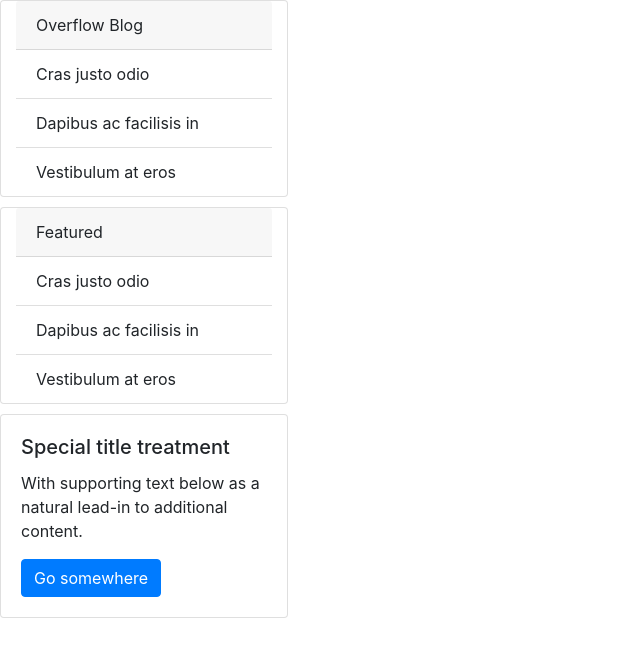
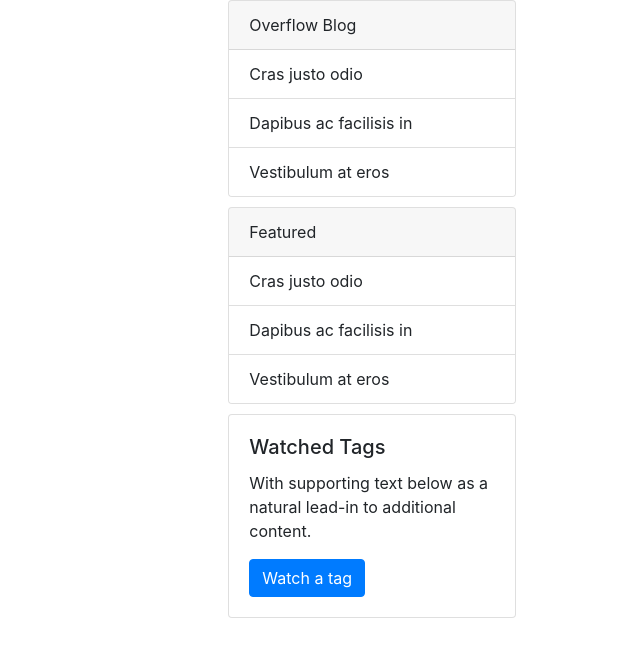
Before and after one commit to EvanErickson/stack-react, a React (Create React App) app: page / in a window 1280 px wide. Shown: the top 654 px of the page, without its empty margins (0-640 px from the left). Built offline with nearby package versions, Linux system fonts and the light colour scheme.

Commit message:
moved entire column to the right

```diff
--- a/src/components/Rightside/Rightside.css
+++ b/src/components/Rightside/Rightside.css
@@ -2,3 +2,7 @@
   width: 18rem;
   margin-bottom: 10px;
 }
+
+.right {
+  float: right;
+}
--- a/src/components/Rightside/Rightside.js
+++ b/src/components/Rightside/Rightside.js
@@ -4,7 +4,8 @@ import './Rightside.css'
 const Rightside = () => {
   return (
     <div>
-      <div className="card col-md-10">
+      <div className="col-md-10 right">
+        <div className="card">
           <div className="card-header">
             Overflow Blog
           </div>
@@ -14,7 +15,7 @@ const Rightside = () => {
             <li className="list-group-item">Vestibulum at eros</li>
           </ul>
           </div>
-      <div className="card col-md-10">
+        <div className="card">
           <div className="card-header">
             Featured
           </div>
@@ -26,9 +27,10 @@ const Rightside = () => {
         </div>
         <div class="card">
           <div class="card-body">
-          <h5 class="card-title">Special title treatment</h5>
+            <h5 class="card-title">Watched Tags</h5>
             <p class="card-text">With supporting text below as a natural lead-in to additional content.</p>
-          <a href="#" class="btn btn-primary">Go somewhere</a>
+            <a href="#" class="btn btn-primary">Watch a tag</a>
+          </div>
         </div>
       </div>
     </div>
```
Lines whose indentation alone changed are shown as unchanged.
